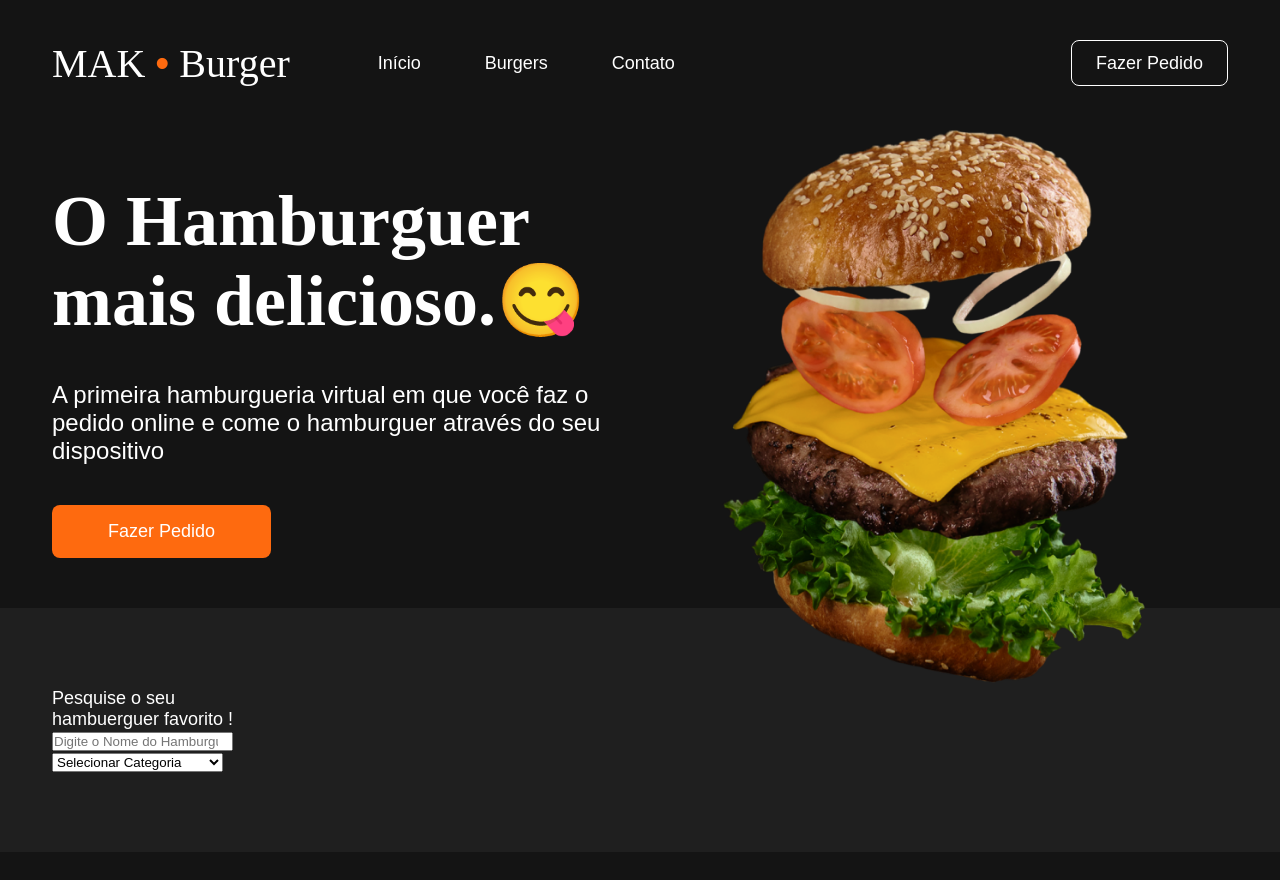
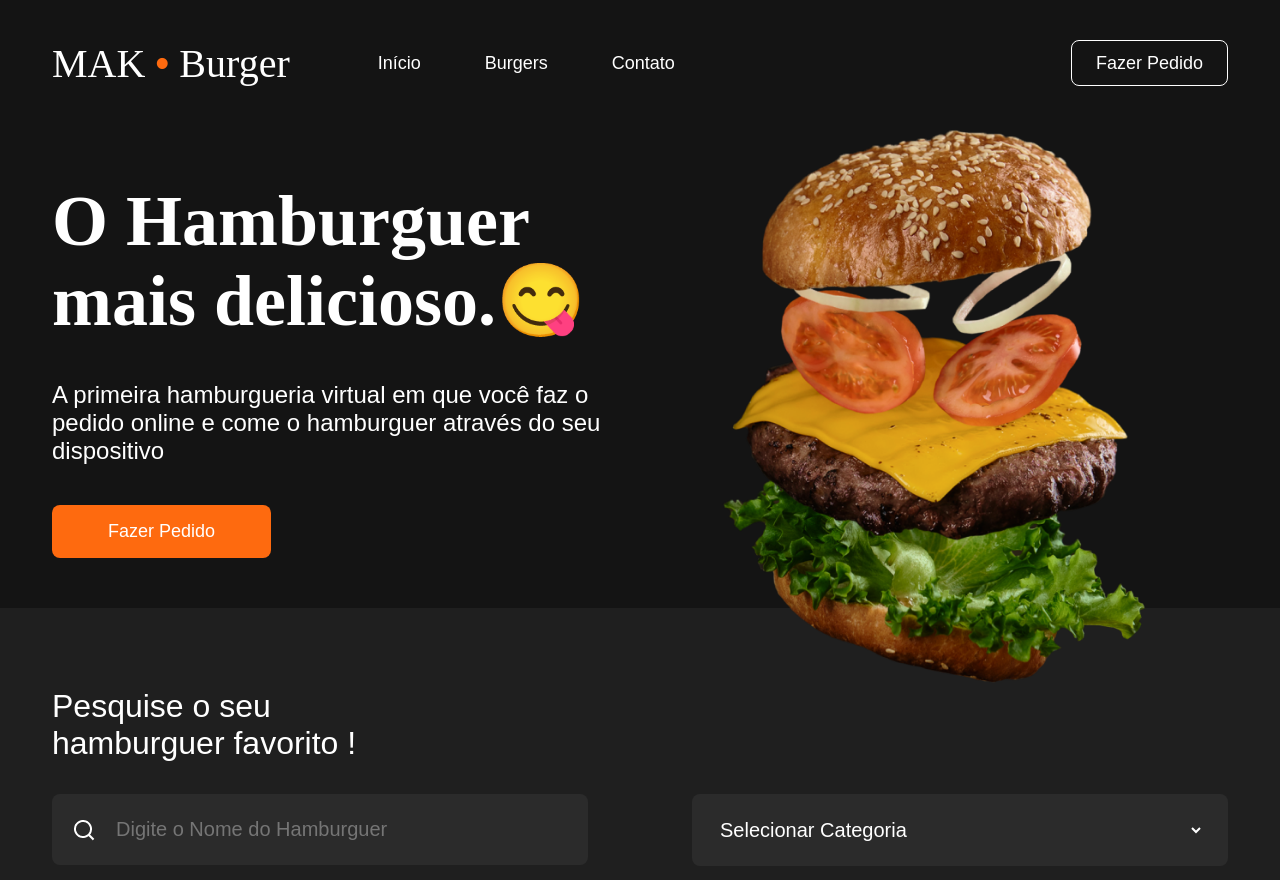
Before and after one commit to ThiagoMaklin/MAKBurger, a plain HTML site: page index.html in a window 1280 px wide. Before the commit the page ends 852 px from the top, so only its background shows below. Drawn offline with Linux system fonts and the light colour scheme; a web font is replaced by a local one.

Commit message:
area de pesquisa completa

```diff
--- a/assets/css/style.css
+++ b/assets/css/style.css
@@ -158,6 +158,45 @@ header .menu .menu-icon div {
     margin-top: -100px;
 }
 
+.search .title {
+    font-size: 32px;
+    font-weight: 500;
+}
+
+.search .forms {
+    display: flex;
+    margin-top: 32px;
+    gap: 104px;
+}
+
+.search .left-form,
+.search .right-form {
+    flex: 1;
+}
+
+.search input,
+.search select {
+    width: 100%;
+    color: #fff;
+    font-size: 20px;
+    outline: none;
+    background-color: #2b2b2b;
+    border: none;
+    border-radius: 8px;
+    padding: 24px;
+}
+
+.search input {
+    background-image: url('../images/searchIcon.png');
+    background-repeat: no-repeat;
+    background-position: 20px center;
+    padding-left: 64px;
+}
+
+.search select {
+    border-right: 24px solid transparent;
+}
+
 @media (max-width: 824px) {
 
     header nav {
@@ -189,4 +228,17 @@ header .menu .menu-icon div {
     .hero .right img {
         height: 300px;
     }
+
+    .search {
+        padding-bottom: 32px;
+    }
+
+    .search .title {
+        text-align: center;
+    }
+
+    .search .forms {
+        flex-direction: column;
+        gap: 24px;
+    }
 }
--- a/index.html
+++ b/index.html
@@ -47,8 +47,8 @@
 
     <section class="search">
         <div class="container">
-            <div class="search-title">Pesquise o seu <br> hambuerguer favorito !</div>
-            <div class="search-forms">
+            <div class="title">Pesquise o seu <br> hamburguer favorito !</div>
+            <div class="forms">
                 <div class="left-form">
                     <input type="search" placeholder="Digite o Nome do Hamburguer">
                 </div>
```
